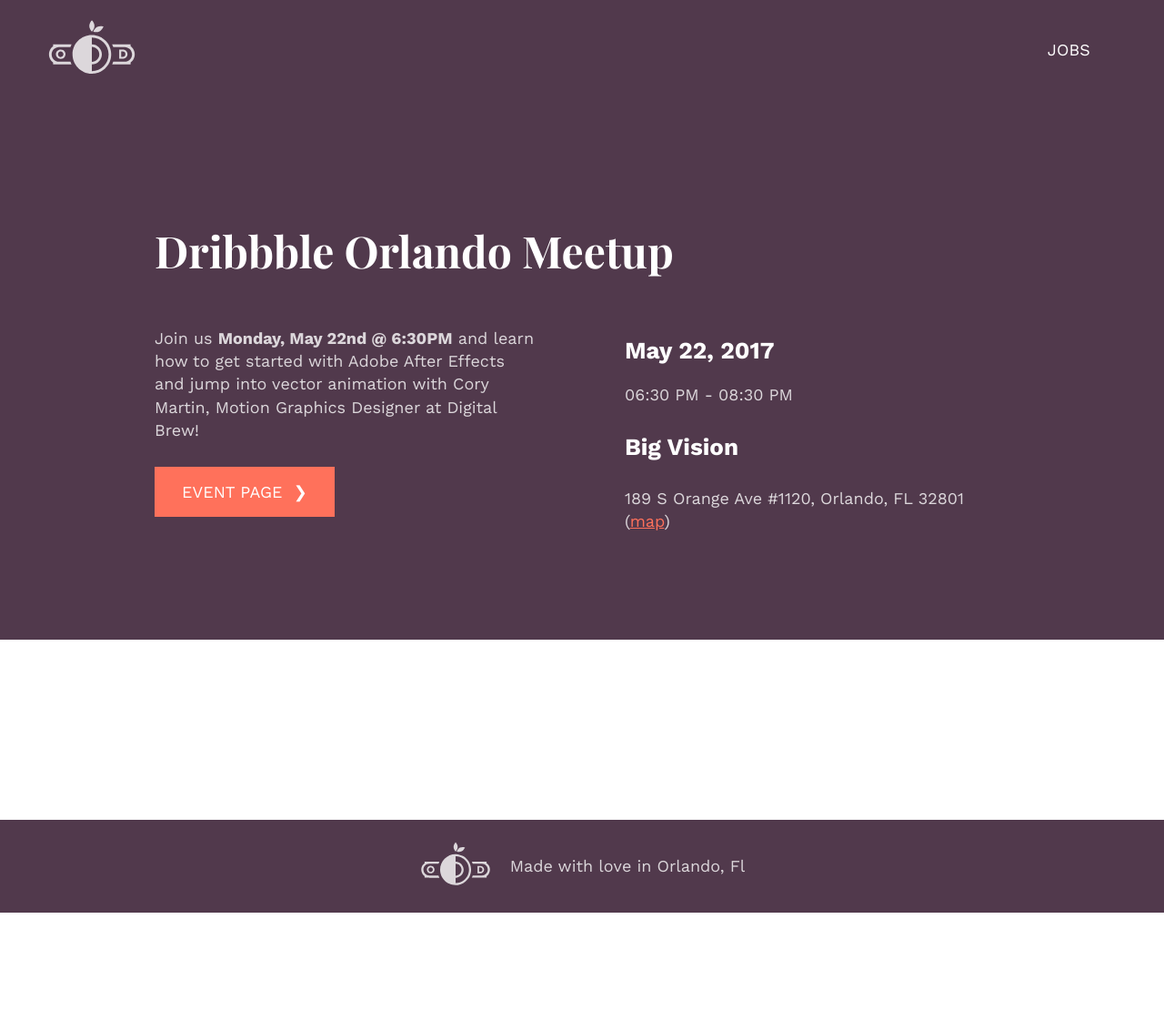
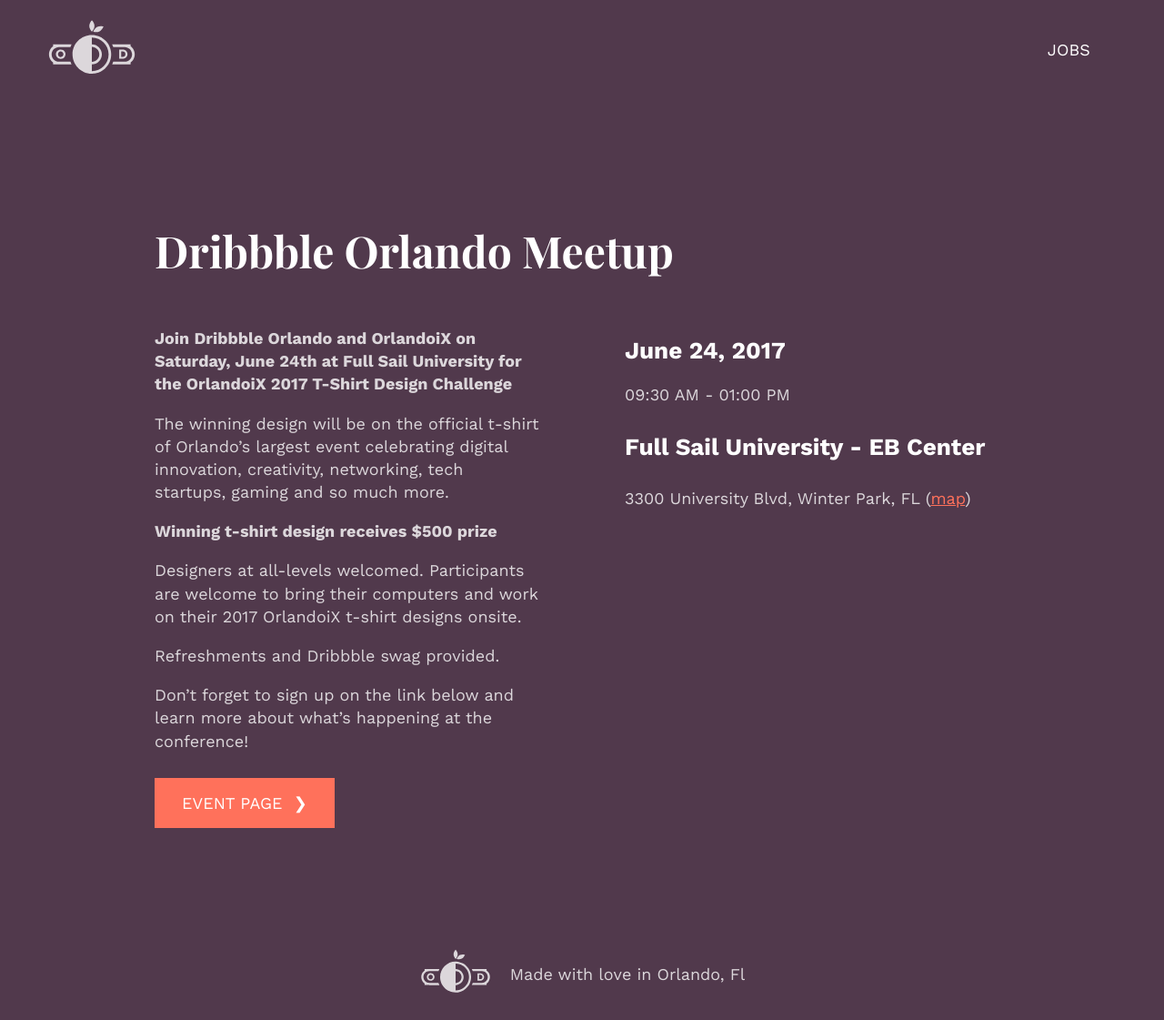
Before and after one commit to whosdustin/orlando-designers, a Jekyll site: the page built from _events/Dribbble-Orlando-Meetup.markdown, in a window 1280 px wide. Shown: the whole page at 91% size. Built offline with Jekyll 4.4.1, drawn with Linux system fonts in a browser that asks for light colours; comment, search, counter and statistics services are not loaded; before the commit the page ends 1003 px from its top, so only the background shows below that.

Commit message:
Updated Dribbble Orlando Meetup

```diff
--- a/_events/Dribbble-Orlando-Meetup.markdown
+++ b/_events/Dribbble-Orlando-Meetup.markdown
@@ -5,11 +5,21 @@
 - meetup
 tags:
 - dribbblemeetup orlando
-start_date: 2017-05-22 18:30:00 -04:00
-end_date: 2017-05-22 20:30:00 -04:00
-location_name: Big Vision
-address: '189 S Orange Ave #1120, Orlando, FL 32801'
-link: https://nvite.com/DribbbleOrlando/6qvl69
+start_date: 2017-06-24 09:30:00 -04:00
+end_date: 2017-06-24 13:00:00 -04:00
+location_name: Full Sail University - EB Center
+address: 3300 University Blvd, Winter Park, FL
+link: http://www.orlandoix.com/design
 ---
 
-Join us **Monday, May 22nd @ 6:30PM** and learn how to get started with Adobe After Effects and jump into vector animation with Cory Martin, Motion Graphics Designer at Digital Brew!
+**Join Dribbble Orlando and OrlandoiX on Saturday, June 24th at Full Sail University for the OrlandoiX 2017 T-Shirt Design Challenge**
+
+The winning design will be on the official t-shirt of Orlando’s largest event celebrating digital innovation, creativity, networking, tech startups, gaming and so much more.
+
+**Winning t-shirt design receives $500 prize**
+
+Designers at all-levels welcomed. Participants are welcome to bring their computers and work on their 2017 OrlandoiX t-shirt designs onsite.
+
+Refreshments and Dribbble swag provided.
+
+Don’t forget to sign up on the link below and learn more about what’s happening at the conference!
```
